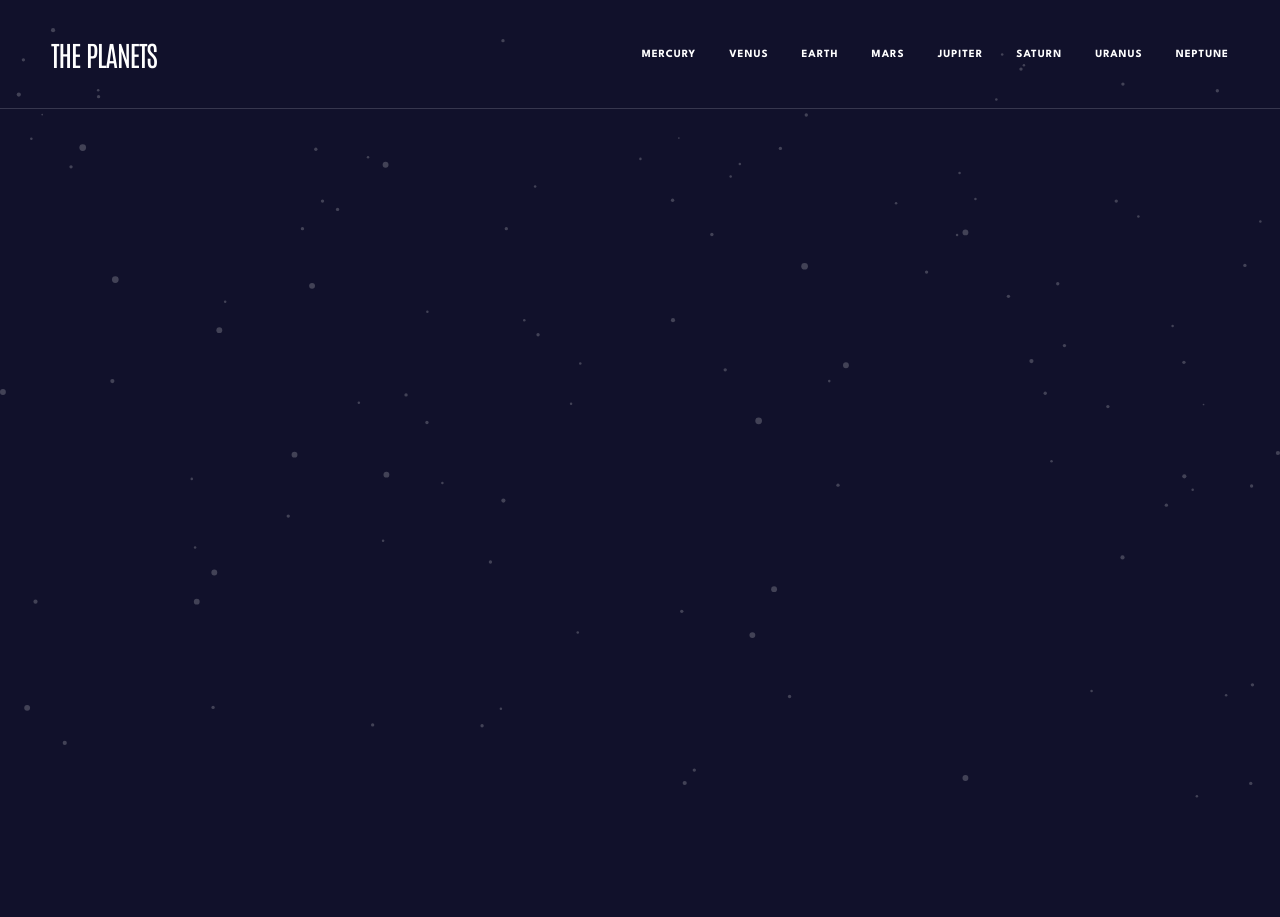
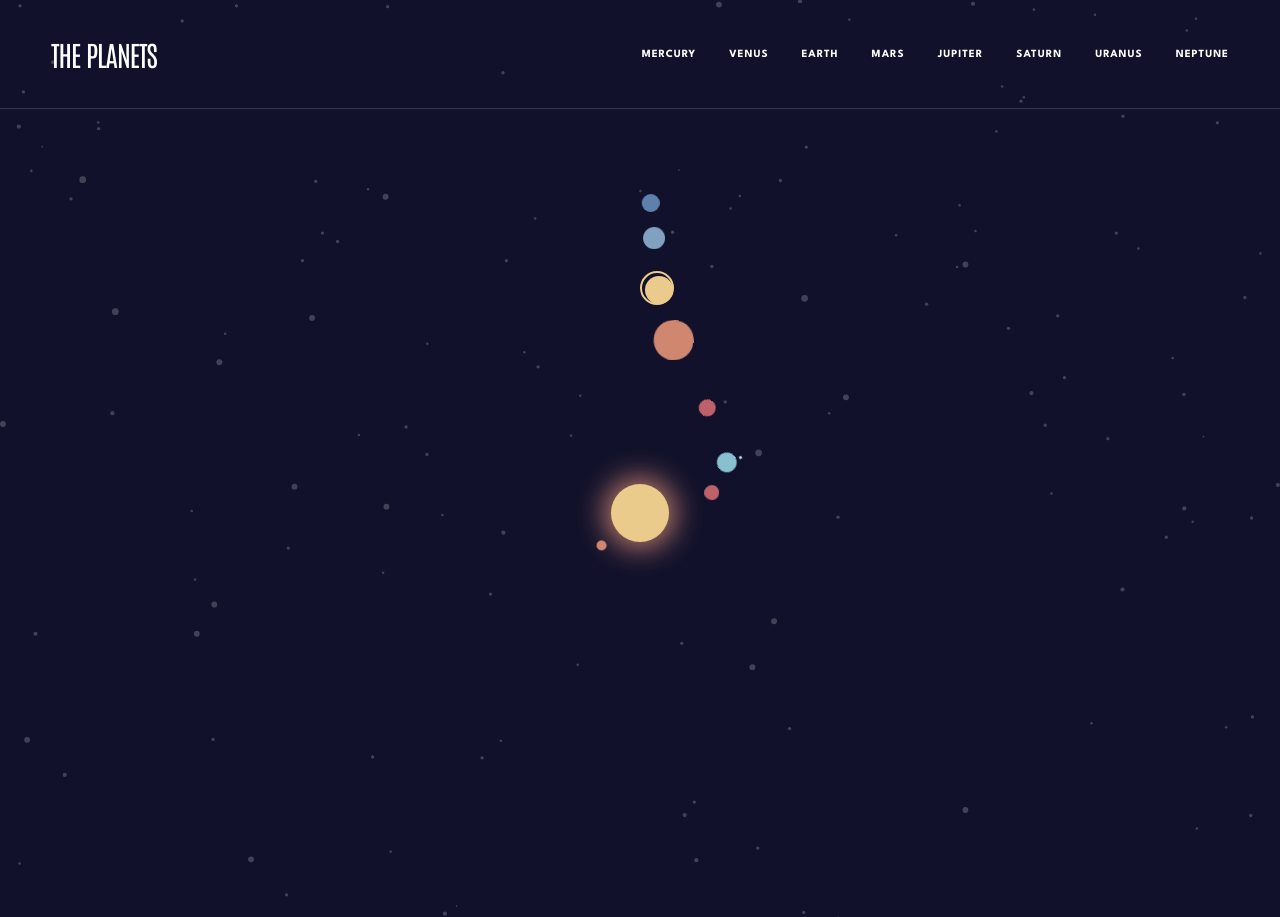
Before and after one commit to niabezara/Planet-facts-React-Router, a React (Vite) app: page / in a window 1280 px wide. Before the commit the page ends 800 px from the top, so only its background shows below. Built offline with nearby package versions, Linux system fonts and the light colour scheme.

Commit message:
animation added

```diff
--- a/src/App.tsx
+++ b/src/App.tsx
@@ -11,7 +11,7 @@ function App() {
   const handleLinkClick = () => {
     setOpen(false);
   };
-  const navigate = useNavigate();
+
   return (
     <>
       <Helmet>
@@ -23,12 +23,7 @@ function App() {
         />
       </Helmet>
       <GlobalStyle />
-      <NavBar
-        setOpen={setOpen}
-        open={open}
-        handleLinkClick={handleLinkClick}
-        navigate={navigate}
-      />
+      <NavBar setOpen={setOpen} open={open} handleLinkClick={handleLinkClick} />
       <Routes>
         <Route path="/" element={<HomePage />} />
         <Route path="/:planet" element={<Planets />} />
--- a/src/Components/DesktopVersionNavBar.tsx
+++ b/src/Components/DesktopVersionNavBar.tsx
@@ -2,15 +2,11 @@ import { Link } from "react-router-dom";
 import Data from "../Data/Data.json";
 import styled from "styled-components";
 
-export default function DesktopVersionNavBar({
-  navigate,
-}: {
-  navigate: () => void;
-}) {
+export default function DesktopVersionNavBar() {
   return (
     <HeaderStyled>
       <NavWrapper>
-        <Link to="/" onClick={() => navigate()}>
+        <Link to="/">
           <Logo>THE PLANETS</Logo>
         </Link>
 
@@ -67,6 +63,7 @@ const NavList = styled.ul`
 
 const List = styled.li<{ color: string }>`
   position: relative;
+
   a {
     color: #fff;
     font-family: "League Spartan";
@@ -80,7 +77,7 @@ const List = styled.li<{ color: string }>`
     cursor: pointer;
   }
 
-  &::before {
+  &:before {
     position: absolute;
     content: "";
     top: 0;
--- a/src/Components/MobileVersionNavBar.tsx
+++ b/src/Components/MobileVersionNavBar.tsx
@@ -7,17 +7,15 @@ export default function MobileVersionNavBar({
   setOpen,
   open,
   handleLinkClick,
-  navigate,
 }: {
   open: boolean;
   setOpen: React.Dispatch<React.SetStateAction<boolean>>;
   handleLinkClick: () => void;
-  navigate: () => void;
 }) {
   return (
     <HeaderStyled>
       <Subnav>
-        <Link to="/" onClick={() => navigate()}>
+        <Link to="/">
           <Logo>THE PLANETS</Logo>
         </Link>
         <nav>
--- a/src/Components/NavBar.tsx
+++ b/src/Components/NavBar.tsx
@@ -11,7 +11,7 @@ export default function NavBar({
   open: boolean;
   setOpen: React.Dispatch<React.SetStateAction<boolean>>;
   handleLinkClick: () => void;
-  navigate: () => void;
+  navigate: any;
 }) {
   const [isMobile, setIsMobile] = useState<boolean>(false);
 
@@ -36,10 +36,9 @@ export default function NavBar({
           setOpen={setOpen}
           open={open}
           handleLinkClick={handleLinkClick}
-          navigate={navigate}
         />
       ) : (
-        <DesktopVersionNavBar navigate={navigate} />
+        <DesktopVersionNavBar />
       )}
     </>
   );
--- a/src/GlobalStyle.ts
+++ b/src/GlobalStyle.ts
@@ -26,9 +26,21 @@ export default createGlobalStyle`
     background-color: #11112B;
     color: #fff;
     min-height: 100vh;
+    overflow-x: hidden;
     font-family: 'Antonio', sans-serif;
 font-family: 'League Spartan', sans-serif;
+&::-webkit-scrollbar {
+    width: 1em;
+}
+&::-webkit-scrollbar-track {
+    -webkit-box-shadow: inset 0 0 6px #11112B;
+}
 
+&::-webkit-scrollbar-thumb {
+  background-color: rgb(52, 52, 79);
+  outline: 1px solid #11112B;
+  border-radius: 50%;
+}
   }
 
 
--- a/src/PlanetsInterface.tsx
+++ b/src/PlanetsInterface.tsx
@@ -12,6 +12,7 @@ export interface PlanetsInterface {
     content: string;
     source: string;
   };
+
   rotation: string;
   revolution: string;
   radius: string;
--- a/src/Routes/HomePage.tsx
+++ b/src/Routes/HomePage.tsx
@@ -1,7 +1,304 @@
 import React from "react";
 import { useParams } from "react-router-dom";
+import Data from "../Data/Data.json";
+import { styled, keyframes } from "styled-components";
+
+const planetOrbitAnimation = keyframes`
+  100% {
+    transform: translate(-50%, -50%) rotate(360deg);
+  }
+`;
 
 export default function HomePage() {
-  const params = useParams();
-  return <div></div>;
+  return (
+    <>
+      <Container>
+        <Sun></Sun>
+        <MercuryOrbit>
+          <Mercury></Mercury>
+        </MercuryOrbit>
+        <VenusOrbit>
+          <Venus></Venus>
+        </VenusOrbit>
+        <EarthOrbit>
+          <Earth>
+            <MoonOrbit>
+              <Moon></Moon>
+            </MoonOrbit>
+          </Earth>
+        </EarthOrbit>
+        <MarsOrbit>
+          <Mars></Mars>
+        </MarsOrbit>
+
+        <JupiterOrbit>
+          <Jupiter></Jupiter>
+        </JupiterOrbit>
+
+        <SaturnOrbit>
+          <SaturnRing>
+            <Saturn></Saturn>
+          </SaturnRing>
+        </SaturnOrbit>
+
+        <UranusOrbit>
+          <Uranus></Uranus>
+        </UranusOrbit>
+
+        <NeptuneOrbit>
+          <Neptune></Neptune>
+        </NeptuneOrbit>
+      </Container>
+    </>
+  );
 }
+
+const Container = styled.div`
+  height: 101vh;
+  overflow-x: hidden;
+  position: relative;
+`;
+
+const Sun = styled.div`
+  background-color: #ebcb8b;
+  width: 58px;
+  height: 58px;
+  border-radius: 29px;
+
+  position: absolute;
+  top: 50%;
+  left: 50%;
+  transform: translate(-50%, -50%);
+
+  box-shadow: 0px 0px 30px 5px #d08770;
+`;
+
+const MercuryOrbit = styled.div`
+  width: 100px;
+  height: 100px;
+  border-radius: 100px;
+
+  position: absolute;
+  top: 50%;
+  left: 50%;
+
+  transform: translate(-50%, -50%);
+
+  animation: ${planetOrbitAnimation} 8.8s infinite linear;
+  animation-duration: 8.8s;
+  animation-iteration-count: infinite;
+  animation-timing-function: linear;
+`;
+const Mercury = styled.div`
+  background-color: #d08770;
+  width: 10px;
+  height: 10px;
+  border-radius: 5px;
+  margin: -5px 50px;
+`;
+const VenusOrbit = styled.div`
+  width: 150px;
+  height: 150px;
+  border-radius: 100px;
+
+  position: absolute;
+  top: 50%;
+  left: 50%;
+
+  transform: translate(-50%, -50%);
+
+  animation: ${planetOrbitAnimation} 8.8s infinite linear;
+  animation-duration: 22.5s;
+  animation-iteration-count: infinite;
+  animation-timing-function: linear;
+`;
+
+const Venus = styled.div`
+  background-color: #bf616a;
+  width: 15px;
+  height: 15px;
+  border-radius: 7.5px;
+  margin: -5px 50px;
+`;
+
+const EarthOrbit = styled.div`
+  width: 200px;
+  height: 200px;
+  border-radius: 100px;
+
+  position: absolute;
+  top: 50%;
+  left: 50%;
+
+  transform: translate(-50%, -50%);
+
+  animation: ${planetOrbitAnimation} 8.8s infinite linear;
+  animation-duration: 36.5s;
+  animation-iteration-count: infinite;
+  animation-timing-function: linear;
+`;
+
+const Earth = styled.div`
+  position: relative;
+  background-color: #88c0d0;
+  width: 20px;
+  height: 20px;
+  border-radius: 10px;
+  margin: -10px 100px;
+`;
+
+const MoonOrbit = styled.div`
+  width: 30px;
+  height: 30px;
+  border-radius: 15px;
+
+  position: absolute;
+  top: 50%;
+  left: 50%;
+
+  transform: translate(-50%, -50%);
+
+  animation: ${planetOrbitAnimation} 8.8s infinite linear;
+  animation-duration: 2.7s;
+  animation-iteration-count: infinite;
+  animation-timing-function: linear;
+`;
+
+const Moon = styled.div`
+  background-color: #d8dee9;
+  width: 3px;
+  height: 3px;
+  border-radius: 1.5px;
+  margin: -1.5px 15px;
+`;
+const MarsOrbit = styled.div`
+  width: 250px;
+  height: 250px;
+  border-radius: 125px;
+  position: absolute;
+  top: 50%;
+  left: 50%;
+  transform: translate(-50%, -50%);
+  animation: ${planetOrbitAnimation} 8.8s infinite linear;
+  animation-duration: 68.7s;
+  animation-iteration-count: infinite;
+  animation-timing-function: linear;
+`;
+
+const Mars = styled.div`
+  background-color: #bf616a;
+  width: 17px;
+  height: 17px;
+  border-radius: 8.5px;
+  margin: -8.5px 125px;
+`;
+
+const JupiterOrbit = styled.div`
+  width: 350px;
+  height: 350px;
+  border-radius: 175px;
+
+  position: absolute;
+  top: 50%;
+  left: 50%;
+
+  transform: translate(-50%, -50%);
+
+  animation: ${planetOrbitAnimation} 8.8s infinite linear;
+  animation-duration: 438s;
+  animation-iteration-count: infinite;
+  animation-timing-function: linear;
+`;
+
+const Jupiter = styled.div`
+  background-color: #d08770;
+  width: 40px;
+  height: 40px;
+  border-radius: 20px;
+  margin: -20px 175px;
+`;
+
+const SaturnOrbit = styled.div`
+  width: 450px;
+  height: 450px;
+  border-radius: 225px;
+  position: absolute;
+  top: 50%;
+  left: 50%;
+  transform: translate(-50%, -50%);
+  animation-name: planet-orbit;
+  animation-duration: 1058.5s;
+  animation-iteration-count: infinite;
+  animation-timing-function: linear;
+`;
+
+const SaturnRing = styled.div`
+  border-color: #ebcb8b;
+  width: 34px;
+  height: 34px;
+  border-radius: 25px;
+  border-width: 2px;
+  border-style: solid;
+
+  margin: -17px 225px;
+`;
+
+const Saturn = styled.div`
+  background-color: #ebcb8b;
+  width: 28px;
+  height: 28px;
+  border-radius: 20px;
+
+  margin-top: 3px;
+  margin-left: 3px;
+`;
+
+const UranusOrbit = styled.div`
+  width: 550px;
+  height: 550px;
+  border-radius: 275px;
+
+  position: absolute;
+  top: 50%;
+  left: 50%;
+
+  transform: translate(-50%, -50%);
+
+  animation: ${planetOrbitAnimation} 8.8s infinite linear;
+  animation-duration: 3066s;
+  animation-iteration-count: infinite;
+  animation-timing-function: linear;
+`;
+
+const Uranus = styled.div`
+  background-color: #81a1c1;
+  width: 22px;
+  height: 22px;
+  border-radius: 11px;
+  margin: -11px 275px;
+`;
+
+const NeptuneOrbit = styled.div`
+  width: 620px;
+  height: 620px;
+  border-radius: 310px;
+
+  position: absolute;
+  top: 50%;
+  left: 50%;
+
+  transform: translate(-50%, -50%);
+
+  animation: ${planetOrbitAnimation} 8.8s infinite linear;
+  animation-duration: 6022.5s;
+  animation-iteration-count: infinite;
+  animation-timing-function: linear;
+`;
+
+const Neptune = styled.div`
+  background-color: #5e81ac;
+  width: 18px;
+  height: 18px;
+  border-radius: 9px;
+  margin: -9px 310px;
+`;
```
